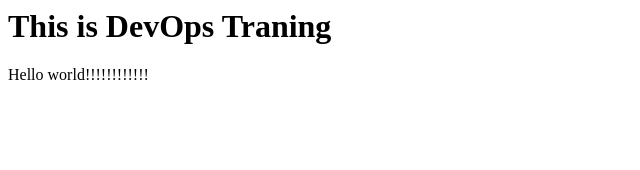
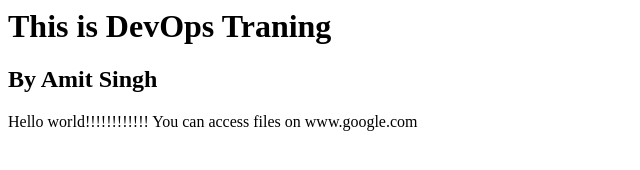
Before and after one commit to SinghAmit1991/githubjenkinsintegration, a plain HTML site: page index.html in a window 1280 px wide. Shown: the whole page, without its empty margins (0-640 px from the left). Drawn offline with Linux system fonts and the light colour scheme.

Commit message:
saddy changes4

```diff
--- a/index.html
+++ b/index.html
@@ -1,6 +1,7 @@
 <html>
 <H1> This is DevOps Traning</h1>
+<h2>By Amit Singh </h2>
 <body>
-Hello world!!!!!!!!!!!!
+Hello world!!!!!!!!!!!! You can access files on www.google.com
 </body>
 </html>
```
